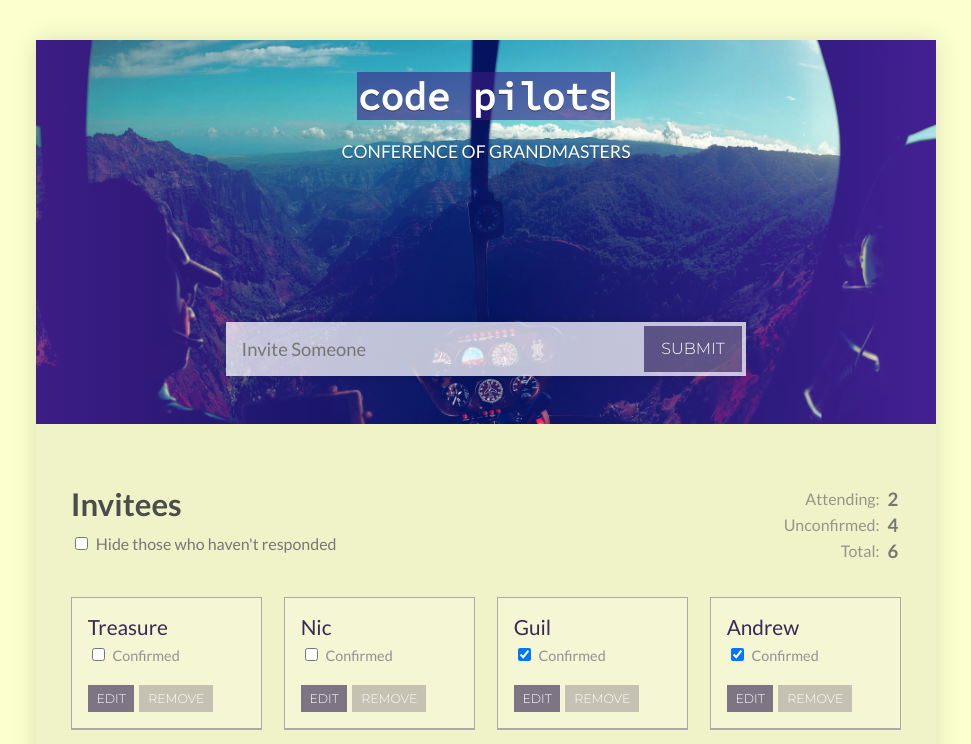
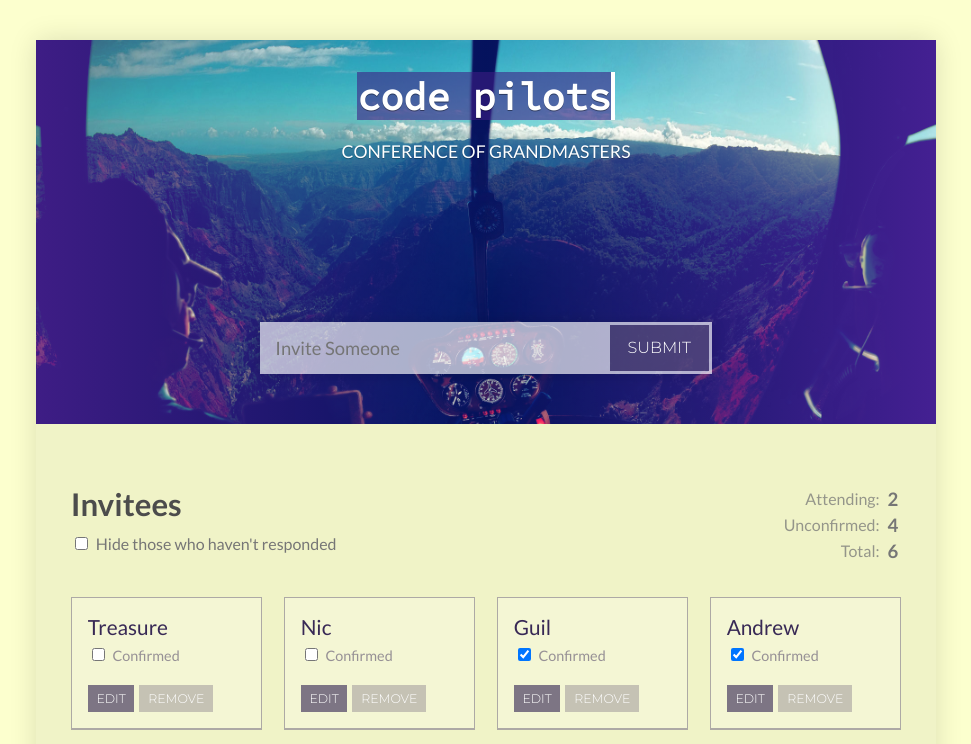
Before and after one commit to bradib0y/rsvp-app-react, a React (Create React App) app: page / in a window 1280 px wide. Shown: the top 744 px of the page, without its empty margins (154-1125 px from the left). Built offline with nearby package versions, Linux system fonts and the light colour scheme.

Commit message:
header form input adjustment

```diff
--- a/src/index.css
+++ b/src/index.css
@@ -13,6 +13,7 @@ body {
 
   background:rgb(252, 255, 206);
 }
+
 
 .App {
   width: 100%;
@@ -49,13 +50,13 @@ p {
 }
 
 header form {
-  width: 60%;
-  background: rgba(255, 255, 255, 0.488);
+  width: 52%;
+  background: rgba(255, 255, 255, 0.333);
   display: inline-block;
   overflow: hidden;
   display: -ms-flexbox;
   display: flex;
-  border: solid 4px rgba(255, 255, 255, 0.488);;
+  border: solid 3px rgba(255, 255, 255, 0.488);;
   -webkit-box-shadow: 0 1px 14px rgba(0, 0, 0, .12);
   box-shadow: 0 1px 14px rgba(0, 0, 0, .12);
 }
```
